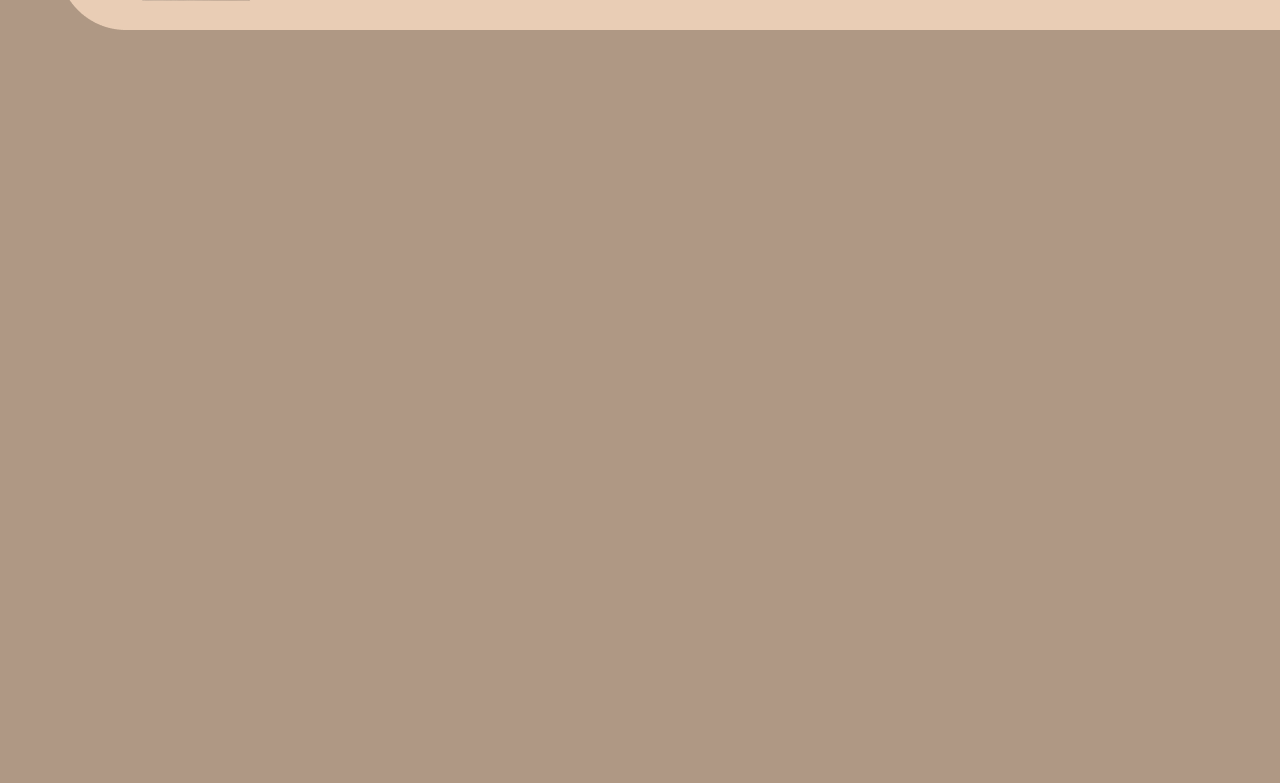
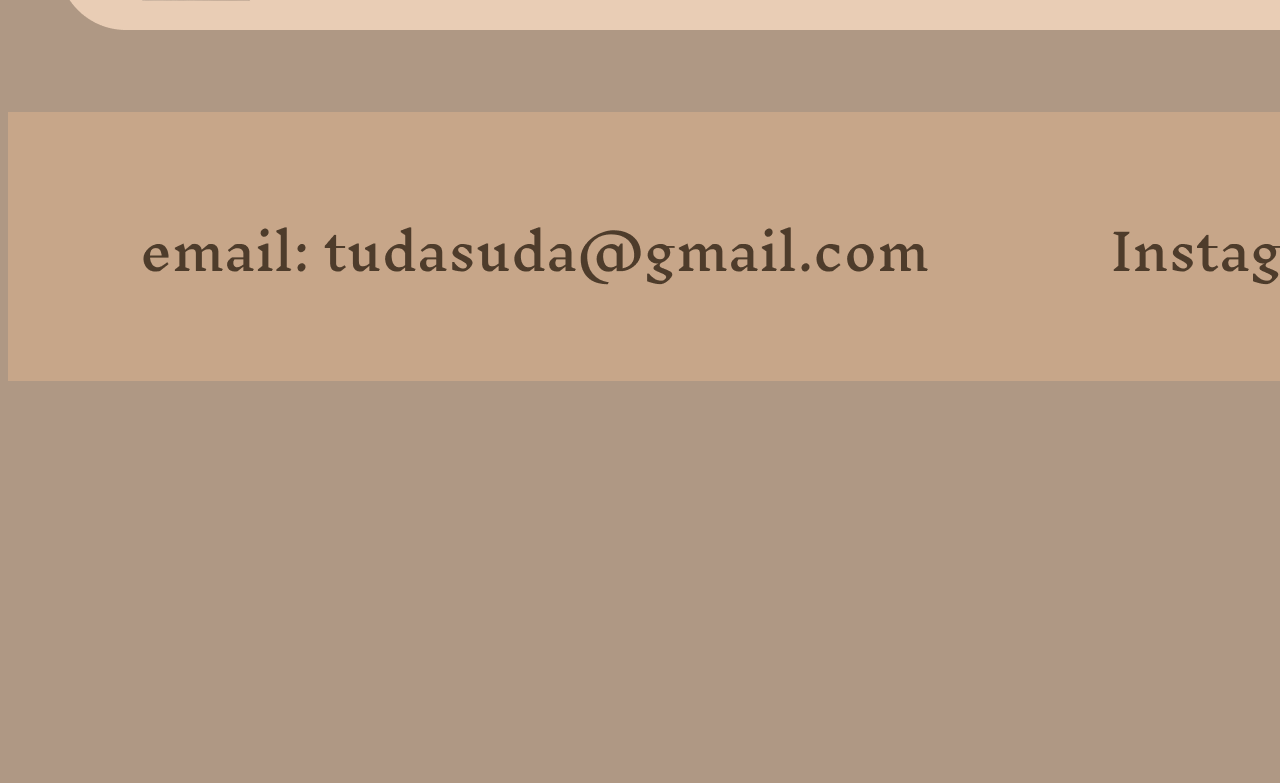
Before and after one commit to sttbjyt/ocenkupls, a plain HTML site: page index.html in a window 1280 px wide. Shown: the part 2637-3420 px from the top of the page. Drawn offline with Linux system fonts and the light colour scheme; a web font is replaced by a local one.

Commit message:
huh
konec

```diff
--- a/index.html
+++ b/index.html
@@ -41,6 +41,6 @@
     <img class="det" src="kartinki/Det.png" alt="">
     </div>
 
-    <img src="kartinki/con1.png" alt="">
+    <img class="co" src="kartinki/con1.png" alt="">
 </body>
 </html>
--- a/muha.css
+++ b/muha.css
@@ -89,6 +89,11 @@ h1 {
     bottom:930px ;
 }
 
+.co {
+    position: relative;
+    bottom:1055px;
+}
+
 .container {
     position: relative;
   padding: 16px;
```
